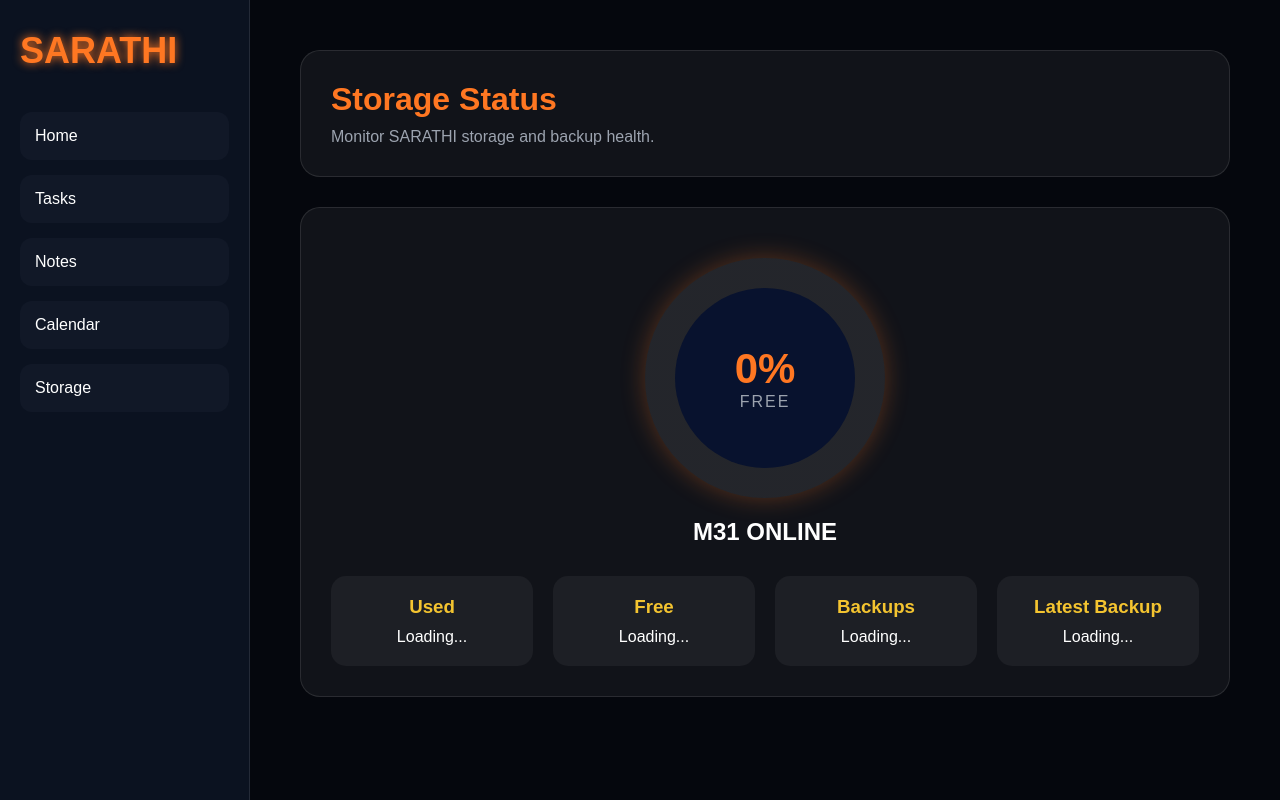
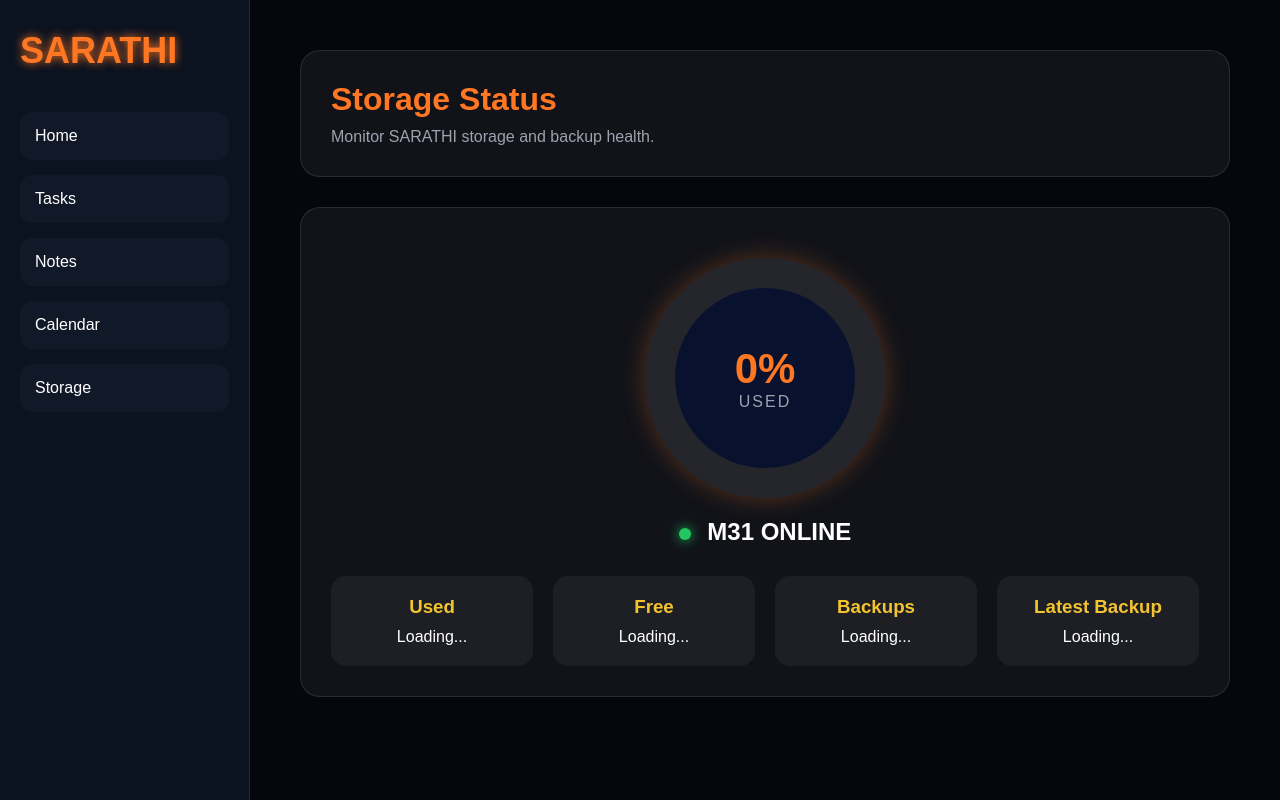
Before and after one commit to bsvk2194/sarathi, a Flask app: page /storage in a window 1280 px wide. Run offline with Flask 3, Linux system fonts and the light colour scheme; data that the repository does not hold is empty.

Commit message:
storage page update

```diff
--- a/templates/storage.html
+++ b/templates/storage.html
@@ -135,6 +135,25 @@ Storage Status
     margin-bottom:10px;
 }
 
+.online-dot{
+
+    display:inline-block;
+
+    width:12px;
+
+    height:12px;
+
+    border-radius:50%;
+
+    background:#22c55e;
+
+    box-shadow:0 0 12px #22c55e;
+
+    margin-right:10px;
+
+    vertical-align:middle;
+}
+
 </style>
 
 {% endblock %}
@@ -162,14 +181,20 @@ Storage Status
             </div>
 
             <div class="storage-label">
-                FREE
+                USED
             </div>
 
         </div>
 
     </div>
 
-    <h2>M31 ONLINE</h2>
+    <h2>
+
+        <span class="online-dot"></span>
+
+        M31 ONLINE
+
+    </h2>
 
     <div class="stats-grid">
 
@@ -241,7 +266,7 @@ async function loadStorage(){
         data.storage.used_gb
 
     let percent =
-        ((free / total) * 100)
+        ((used / total) * 100)
         .toFixed(1)
 
     let degrees =
```
